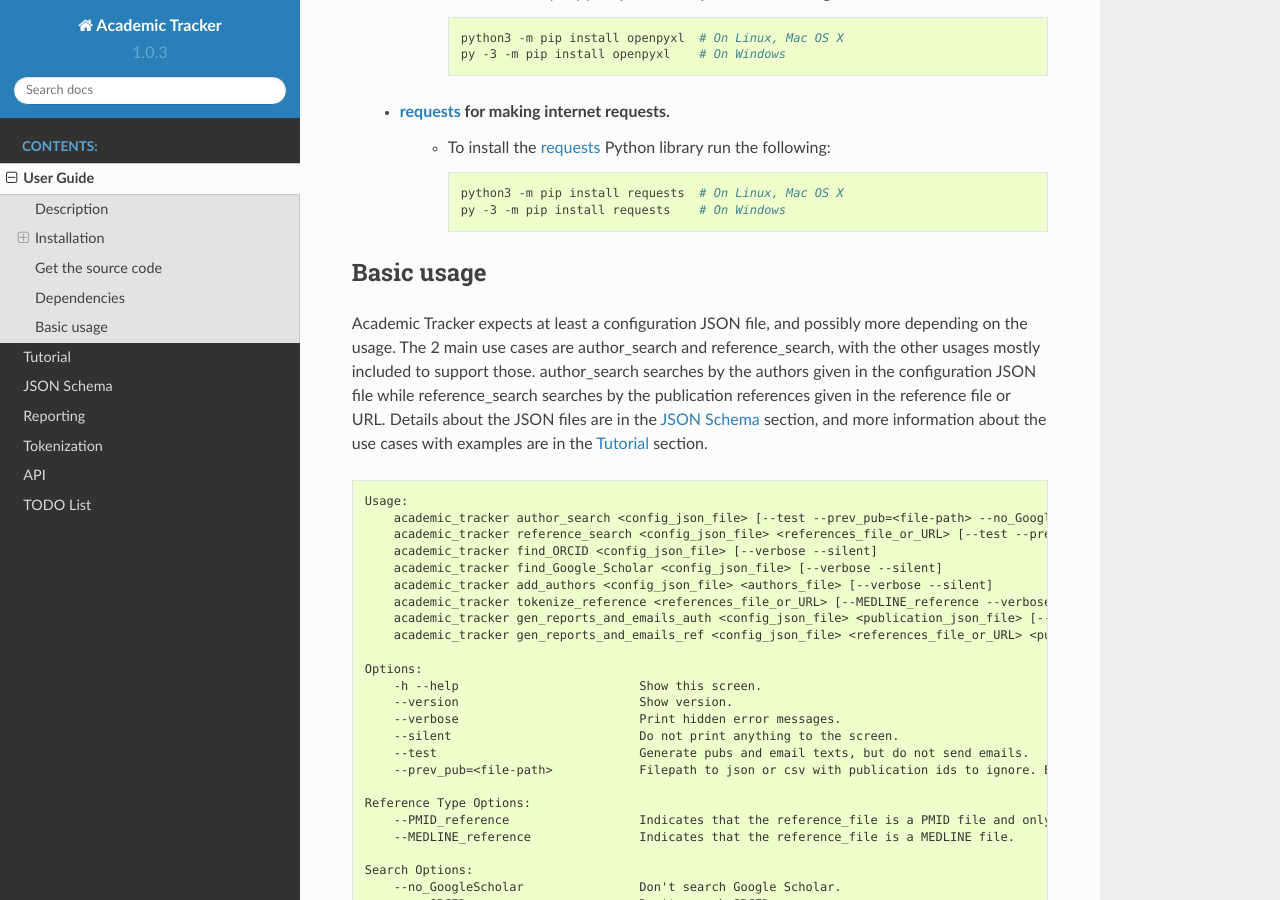
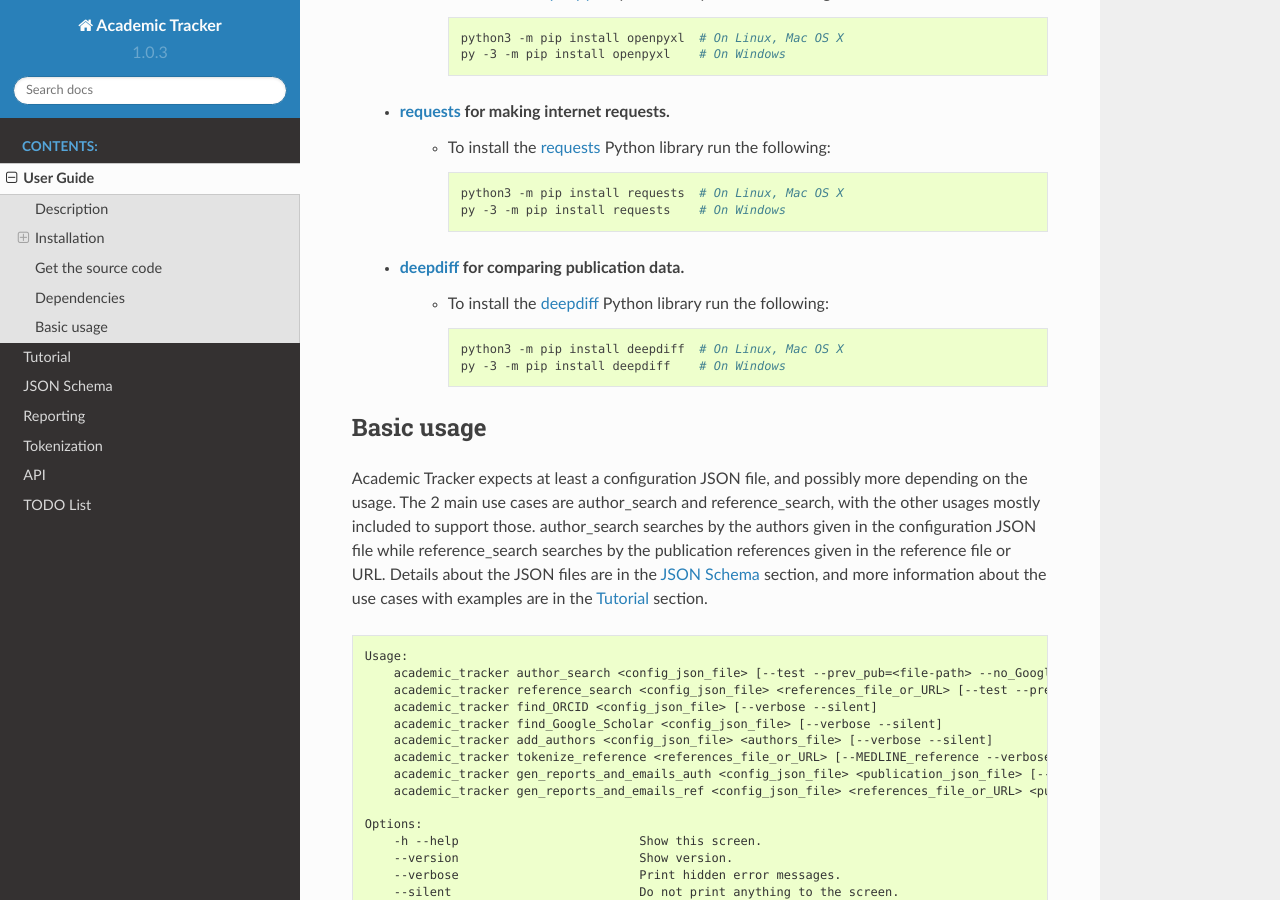
Before and after one commit to MoseleyBioinformaticsLab/academic_tracker, a Sphinx documentation site: the page built from docs/guide.rst, in a window 1280 px wide and 900 px high, scrolled down 3635 px. Built offline with Sphinx 7.4.7 and the Read the Docs theme 2.0.0, drawn with Linux system fonts in a browser that asks for light colours; pages that are not in the unit, such as notebooks, are missing from menus.

Commit message:
Updated documentation.

```diff
--- a/README.rst
+++ b/README.rst
@@ -120,6 +120,8 @@ this. It is encouraged to read the configuration JSON section in `jsonschema <ht
 and use the example there to create it initially. The add_authors command can help
 with building the Authors section if you already have a csv file with author
 information. A good tool to help track down pesky JSON syntax errors is `here <https://csvjson.com/json_validator>`__.
+There are also examples in the `example_configs <https://github.com/MoseleyBioinformaticsLab/academic_tracker/tree/main/example_configs>`__
+directory of the GitHub repo.
 
 
 Registering With ORCID
--- a/docs/guide.rst
+++ b/docs/guide.rst
@@ -203,6 +203,14 @@ run the following commands:
            python3 -m pip install requests  # On Linux, Mac OS X
            py -3 -m pip install requests    # On Windows
 
+   * deepdiff_ for comparing publication data.
+      * To install the deepdiff_ Python library run the following:
+
+        .. code:: bash
+
+           python3 -m pip install deepdiff  # On Linux, Mac OS X
+           py -3 -m pip install deepdiff    # On Windows
+
 
 Basic usage
 ~~~~~~~~~~~
@@ -261,3 +269,4 @@ the use cases with examples are in the :doc:`tutorial` section.
 .. _pandas: https://pypi.org/project/pandas/
 .. _openpyxl: https://pypi.org/project/openpyxl/
 .. _requests: https://pypi.org/project/requests/
+.. _deepdiff: https://pypi.org/project/deepdiff/
--- a/docs/tutorial.rst
+++ b/docs/tutorial.rst
@@ -77,6 +77,8 @@ to tracker-test-YYMMDDHHMM and prevents any emails from being sent.
 Specifies a publications.json file to use as a list of publications to ignore
 when searching for new publications. Set to "ignore" to prevent author_search
 from automatically looking for a publications.json file in tracker directories.
+If a publication is in prev_pub but the information has updated then it will not
+be ignored.
 
 --no_GoogleScholar:
 
```
